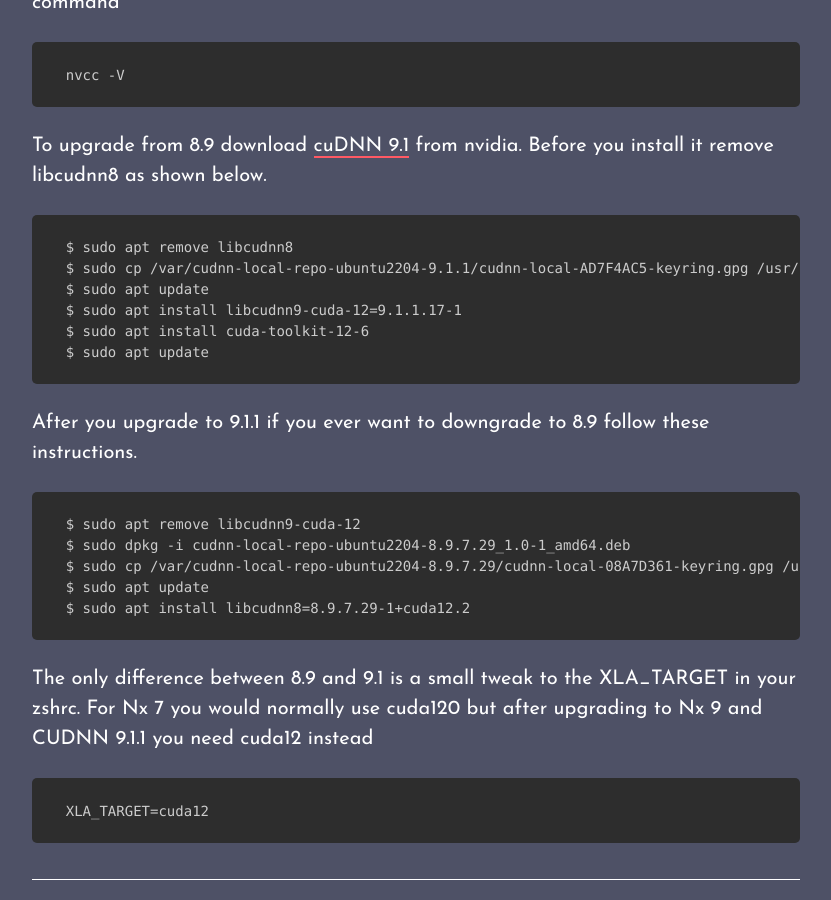
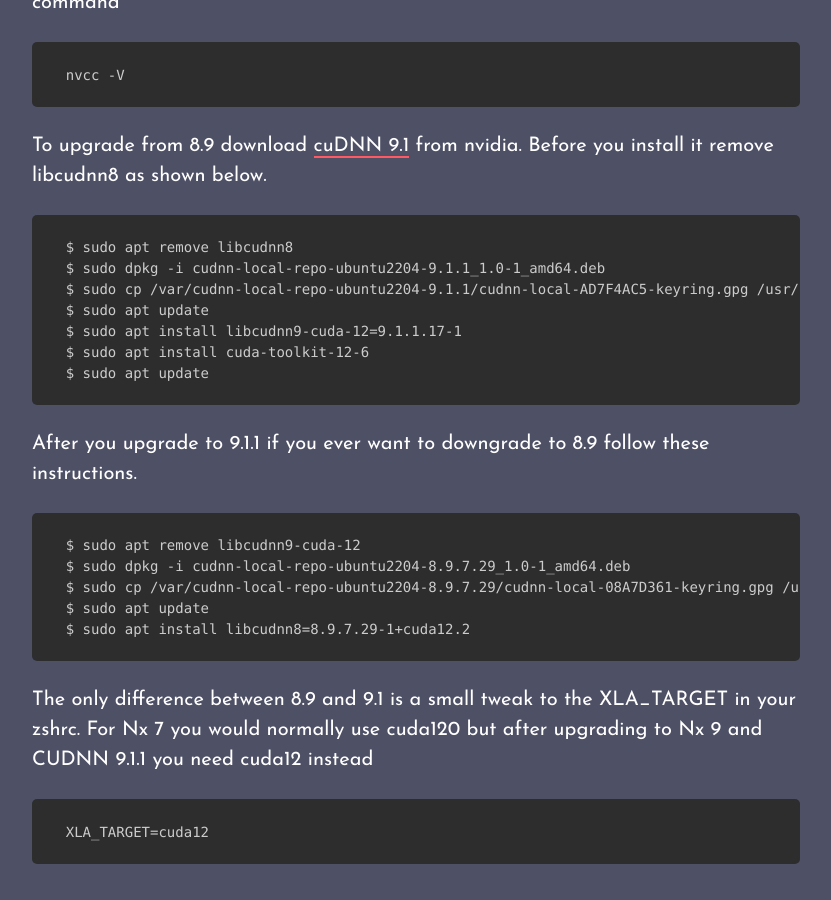
Before and after one commit to toranb/toranb.github.io, a Jekyll site: the page built from _posts/2023-08-19-install-cuda-12-on-popos.html, in a window 1280 px wide and 900 px high, scrolled down 1189 px. Shown: the whole window, without its empty margins (224-1055 px from the left). Built offline with Jekyll 4.4.1, drawn with Linux system fonts in a browser that asks for light colours; Markdown is read by kramdown in place of the engine named in the settings.

Commit message:
added missing install for 9.1.1

```diff
--- a/_posts/2023-08-19-install-cuda-12-on-popos.html
+++ b/_posts/2023-08-19-install-cuda-12-on-popos.html
@@ -58,6 +58,7 @@ categories: blog archive
 <div class="highlight" data-language="elixir">
   <pre class="language-elixir">
     <code class="language-elixir">$ sudo apt remove libcudnn8</code>
+    <code class="language-elixir">$ sudo dpkg -i cudnn-local-repo-ubuntu2204-9.1.1_1.0-1_amd64.deb</code>
     <code class="language-elixir">$ sudo cp /var/cudnn-local-repo-ubuntu2204-9.1.1/cudnn-local-AD7F4AC5-keyring.gpg /usr/share/keyrings/</code>
     <code class="language-elixir">$ sudo apt update</code>
     <code class="language-elixir">$ sudo apt install libcudnn9-cuda-12=9.1.1.17-1</code>
```
